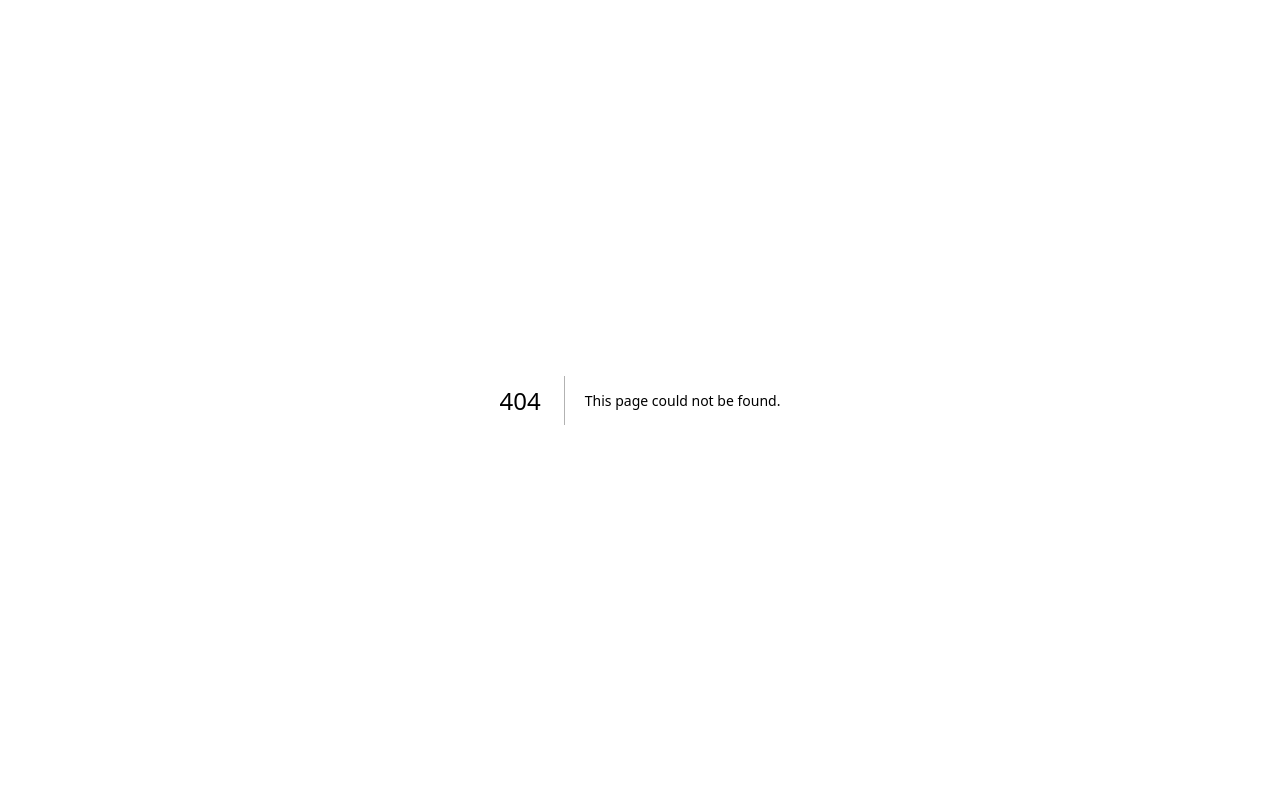
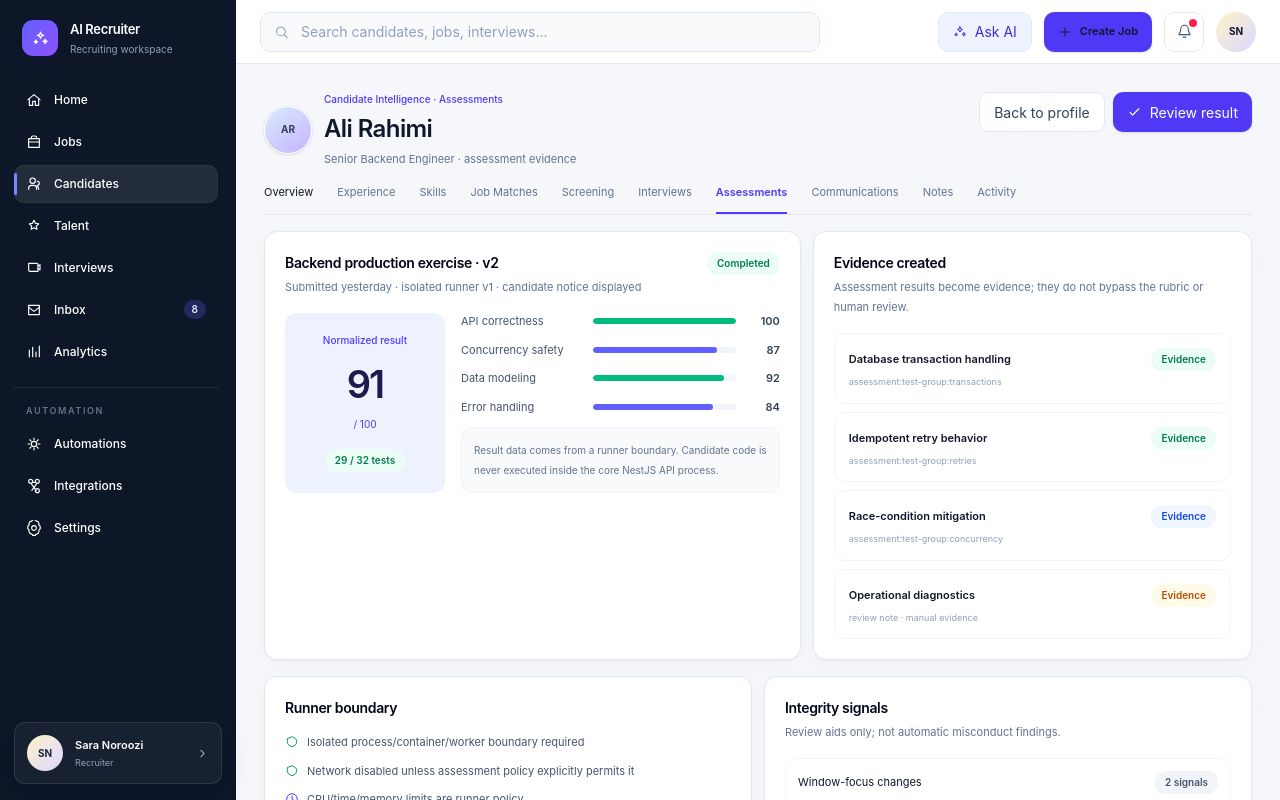
Before and after one commit to sajadcut/interview, a Next.js app in the folder apps/web/: page /app/candidates/ali-rahimi/assessments in a window 1280 px wide. Before the commit this address had no page. Shown: the top 800 px of the page. Built offline with nearby package versions, Linux system fonts and the light colour scheme.

Commit message:
feat(m5): add candidate assessment intelligence surface

```diff
--- /dev/null
+++ b/apps/web/app/app/candidates/ali-rahimi/assessments/page.tsx
@@ -0,0 +1,100 @@
+import Link from "next/link";
+import { Icon } from "../../../../../components/product/icon";
+import {
+  Panel,
+  PersonAvatar,
+  Pill,
+  ScoreBar,
+  SectionHeader,
+  ToolbarButton,
+} from "../../../../../components/product/recruiting-ui";
+
+const tests = [
+  ["API correctness", 100],
+  ["Concurrency safety", 87],
+  ["Data modeling", 92],
+  ["Error handling", 84],
+] as const;
+
+export default function CandidateAssessmentsPage() {
+  return (
+    <div className="space-y-4">
+      <div className="flex flex-wrap items-start justify-between gap-4">
+        <div className="flex items-center gap-3">
+          <PersonAvatar name="Ali Rahimi" size={48} />
+          <div>
+            <div className="mb-1 text-[10px] font-medium text-indigo-600">Candidate Intelligence · Assessments</div>
+            <h1 className="text-[24px] font-semibold tracking-tight">Ali Rahimi</h1>
+            <div className="mt-1 text-[11px] text-slate-500">Senior Backend Engineer · assessment evidence</div>
+          </div>
+        </div>
+        <div className="flex gap-2"><Link href="/app/candidates/ali-rahimi"><ToolbarButton>Back to profile</ToolbarButton></Link><ToolbarButton primary icon="check">Review result</ToolbarButton></div>
+      </div>
+
+      <div className="flex gap-6 overflow-x-auto border-b border-slate-200 text-[11px]">
+        <Link href="/app/candidates/ali-rahimi" className="pb-3 text-slate-500">Overview</Link>
+        {['Experience','Skills','Job Matches','Screening','Interviews'].map((item) => <span key={item} className="pb-3 text-slate-500">{item}</span>)}
+        <span className="border-b-2 border-indigo-600 pb-3 font-semibold text-indigo-600">Assessments</span>
+        {['Communications','Notes','Activity'].map((item) => <span key={item} className="pb-3 text-slate-500">{item}</span>)}
+      </div>
+
+      <div className="grid gap-3 xl:grid-cols-[1.1fr_.9fr]">
+        <Panel>
+          <SectionHeader title="Backend production exercise · v2" subtitle="Submitted yesterday · isolated runner v1 · candidate notice displayed" action={<Pill tone="green">Completed</Pill>} />
+          <div className="grid gap-4 p-5 pt-4 md:grid-cols-[160px_1fr]">
+            <div className="rounded-[12px] bg-indigo-50 p-5 text-center">
+              <div className="text-[10px] font-medium text-indigo-600">Normalized result</div>
+              <div className="mt-2 text-[38px] font-semibold tracking-[-.05em] text-indigo-950">91</div>
+              <div className="mt-1 text-[10px] text-indigo-600">/ 100</div>
+              <div className="mt-4"><Pill tone="green">29 / 32 tests</Pill></div>
+            </div>
+            <div className="space-y-3">
+              {tests.map(([label, value]) => <ScoreBar key={label} label={label} value={value} tone={value >= 90 ? "emerald" : "indigo"} />)}
+              <div className="rounded-[10px] border border-slate-100 bg-slate-50 p-3 text-[10px] leading-5 text-slate-500">
+                Result data comes from a runner boundary. Candidate code is never executed inside the core NestJS API process.
+              </div>
+            </div>
+          </div>
+        </Panel>
+
+        <Panel>
+          <SectionHeader title="Evidence created" subtitle="Assessment results become evidence; they do not bypass the rubric or human review." />
+          <div className="space-y-2 p-5 pt-4">
+            {[
+              ["Database transaction handling", "assessment:test-group:transactions", "green"],
+              ["Idempotent retry behavior", "assessment:test-group:retries", "green"],
+              ["Race-condition mitigation", "assessment:test-group:concurrency", "blue"],
+              ["Operational diagnostics", "review note · manual evidence", "amber"],
+            ].map(([title, ref, tone]) => (
+              <div key={title} className="rounded-[11px] border border-slate-100 p-3.5">
+                <div className="flex items-center justify-between gap-3"><div className="text-[11px] font-semibold">{title}</div><Pill tone={tone as "green" | "blue" | "amber"}>Evidence</Pill></div>
+                <div className="mt-1 text-[9px] text-slate-400">{ref}</div>
+              </div>
+            ))}
+          </div>
+        </Panel>
+      </div>
+
+      <div className="grid gap-3 xl:grid-cols-2">
+        <Panel>
+          <SectionHeader title="Runner boundary" />
+          <div className="space-y-3 p-5 pt-4 text-[11px] text-slate-600">
+            <div className="flex items-center gap-2"><Icon name="shield" size={14} className="text-emerald-600" /> Isolated process/container/worker boundary required</div>
+            <div className="flex items-center gap-2"><Icon name="shield" size={14} className="text-emerald-600" /> Network disabled unless assessment policy explicitly permits it</div>
+            <div className="flex items-center gap-2"><Icon name="clock" size={14} className="text-indigo-600" /> CPU/time/memory limits are runner policy</div>
+            <div className="flex items-center gap-2"><Icon name="target" size={14} className="text-indigo-600" /> Structured runner result maps into evidence/rubric evaluation</div>
+          </div>
+        </Panel>
+
+        <Panel>
+          <SectionHeader title="Integrity signals" subtitle="Review aids only; not automatic misconduct findings." />
+          <div className="space-y-3 p-5 pt-4">
+            <div className="flex items-center justify-between rounded-[10px] border border-slate-100 p-3"><span className="text-[11px]">Window-focus changes</span><Pill tone="slate">2 signals</Pill></div>
+            <div className="flex items-center justify-between rounded-[10px] border border-slate-100 p-3"><span className="text-[11px]">Paste events</span><Pill tone="slate">1 signal</Pill></div>
+            <div className="rounded-[10px] bg-amber-50 p-3 text-[10px] leading-5 text-amber-800">Candidate notice and policy context must be visible before any integrity signal is collected or reviewed.</div>
+          </div>
+        </Panel>
+      </div>
+    </div>
+  );
+}
```
